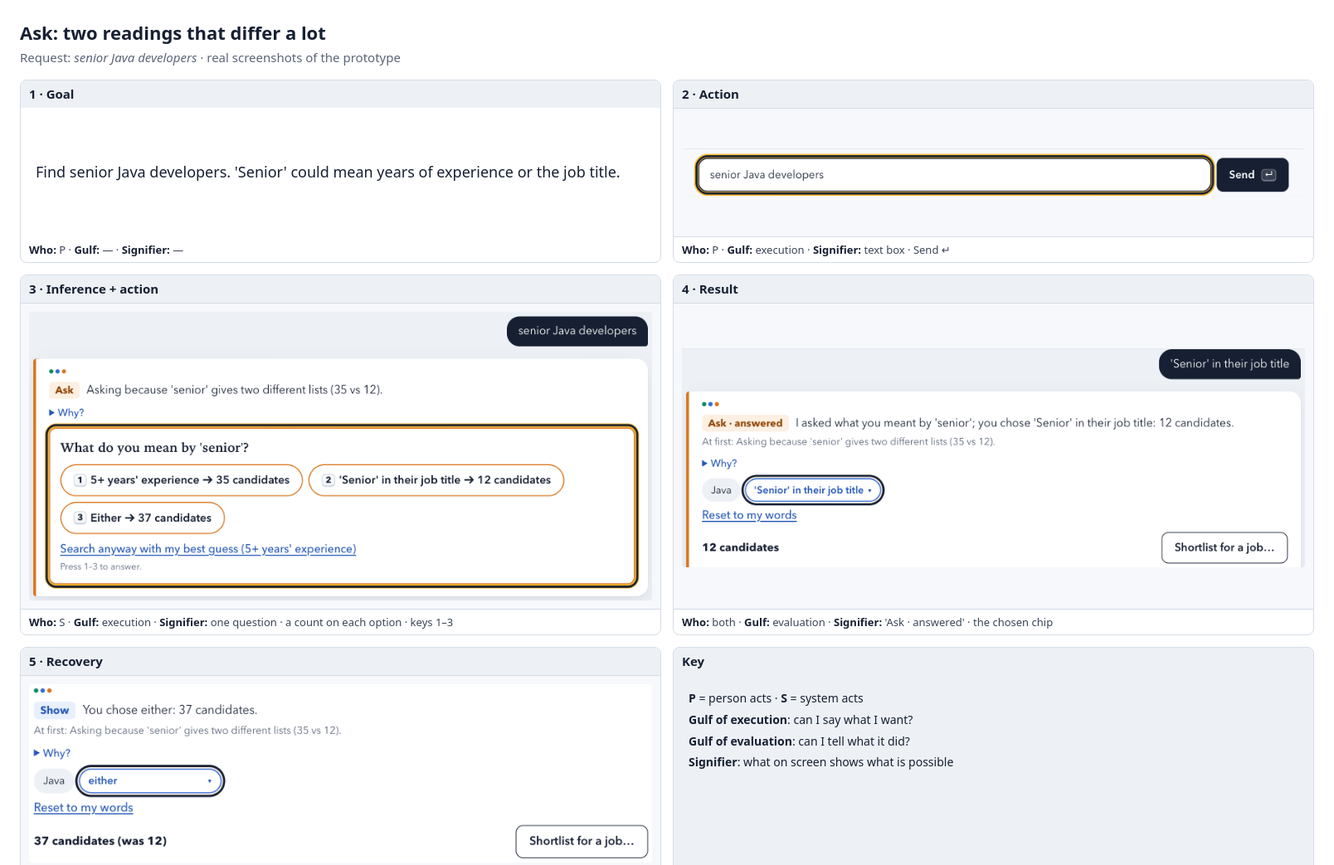
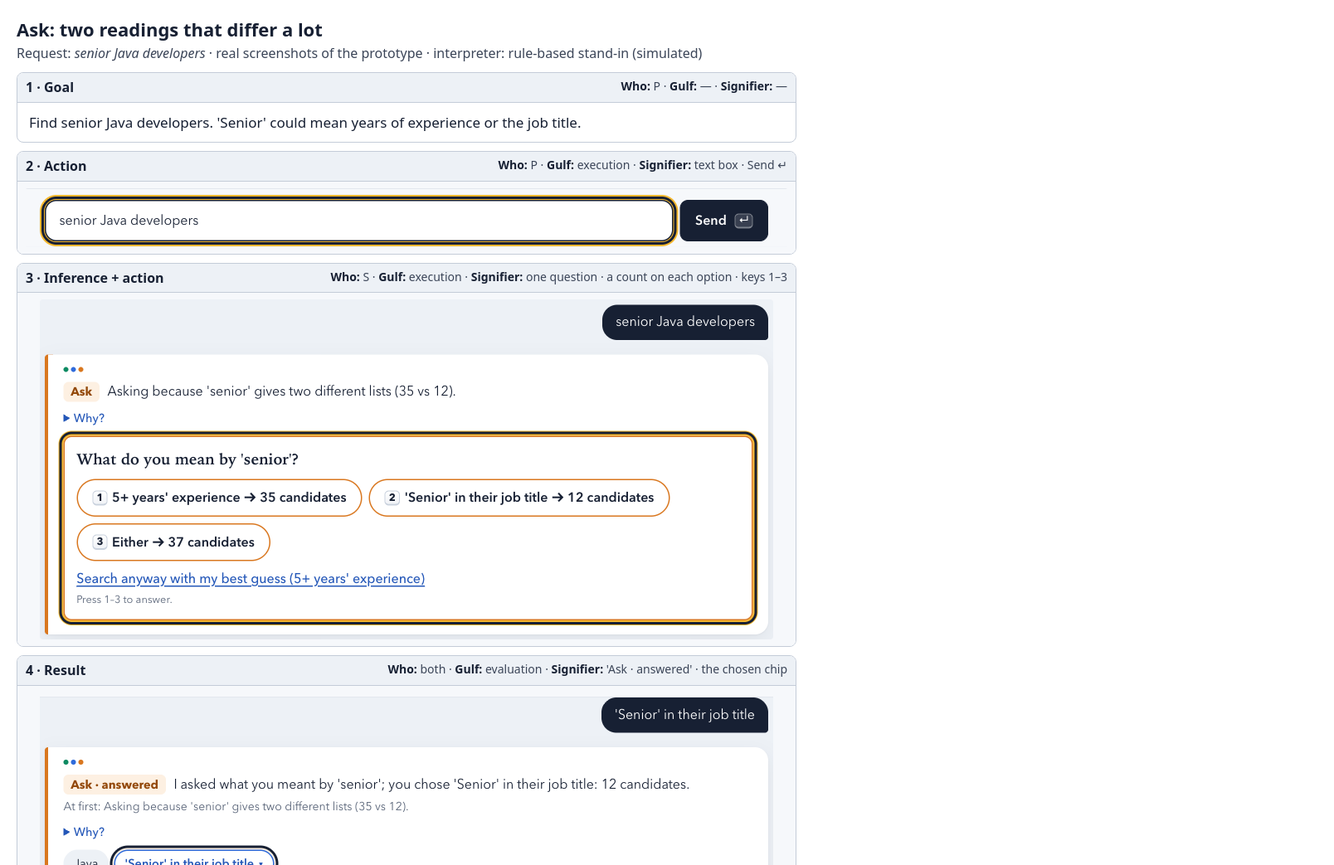
Before and after one commit to ar-pavel/ambiguity-aware-ai-search, a plain HTML site: page docs/storyboards/storyboard-ask.html in a window 1280 px wide. Shown: the top 1043 px of the page at 83% size, 1608 px wide, since content can reach past the window. Drawn offline with Linux system fonts and the light colour scheme.

Commit message:
docs: readable figures and the typed follow-up path (#70)
The diagram draws the typed follow-up path to the plan, with larger text. The storyboards are one column of frames from the same screenshots and state that the interpreter is simulated. The README records AI use for the report and figures.

Closes #69

```diff
--- a/docs/storyboards/storyboard-ask.html
+++ b/docs/storyboards/storyboard-ask.html
@@ -1,20 +1,20 @@
 <!doctype html><html lang="en"><head><meta charset="utf-8"><title>Ask: two readings that differ a lot</title><style>
-body { margin: 0; padding: 24px; font: 15px/1.4 system-ui, sans-serif; color: #172033; background: #fff;
-       width: 1560px; display: inline-block; }
-h1 { margin: 0 0 4px; font-size: 22px; } .req { margin: 0 0 16px; color: #5b6578; }
-.grid { display: grid; grid-template-columns: repeat(2, 1fr); gap: 14px; }
-.frame { border: 1px solid #d5dce6; border-radius: 8px; overflow: hidden; display: flex; flex-direction: column; }
-.head { padding: 6px 10px; background: #edf1f6; font-weight: 600; }
-.shot { flex: 1; display: flex; align-items: center; justify-content: center; background: #f6f8fb; padding: 10px;
-        border-top: 1px solid #d5dce6; border-bottom: 1px solid #d5dce6; min-height: 120px; }
-img { display: block; max-width: 100%; max-height: 430px; border-radius: 4px; }
-.key { background: #edf1f6; }
-.key .goal { font-size: 14px; align-items: flex-start; flex-direction: column; gap: 6px; }
-.goal { flex: 1; display: flex; align-items: center; padding: 18px; font-size: 18px; min-height: 120px; }
-.tags { padding: 6px 10px; font-size: 13px; color: #3b4558; } .tags b { color: #172033; }
-</style></head><body><h1>Ask: two readings that differ a lot</h1><p class="req">Request: <em>senior Java developers</em> · real screenshots of the prototype</p>
-<div class="grid"><div class="frame"><div class="head">1 · Goal</div><div class="goal">Find senior Java developers. &#x27;Senior&#x27; could mean years of experience or the job title.</div><div class="tags"><b>Who:</b> P · <b>Gulf:</b> — · <b>Signifier:</b> —</div></div><div class="frame"><div class="head">2 · Action</div><div class="shot"><img src="frames/ask-2-action.png" alt="Action"></div><div class="tags"><b>Who:</b> P · <b>Gulf:</b> execution · <b>Signifier:</b> text box · Send ↵</div></div><div class="frame"><div class="head">3 · Inference + action</div><div class="shot"><img src="frames/ask-3-system.png" alt="Inference + action"></div><div class="tags"><b>Who:</b> S · <b>Gulf:</b> execution · <b>Signifier:</b> one question · a count on each option · keys 1–3</div></div><div class="frame"><div class="head">4 · Result</div><div class="shot"><img src="frames/ask-4-result.png" alt="Result"></div><div class="tags"><b>Who:</b> both · <b>Gulf:</b> evaluation · <b>Signifier:</b> &#x27;Ask · answered&#x27; · the chosen chip</div></div><div class="frame"><div class="head">5 · Recovery</div><div class="shot"><img src="frames/ask-5-recovery.png" alt="Recovery"></div><div class="tags"><b>Who:</b> P · <b>Gulf:</b> execution · <b>Signifier:</b> chip ▾ · &#x27;(was 12)&#x27;</div></div><div class="frame key"><div class="head">Key</div><div class="goal">
-<div><b>P</b> = person acts · <b>S</b> = system acts</div>
-<div><b>Gulf of execution</b>: can I say what I want?</div>
-<div><b>Gulf of evaluation</b>: can I tell what it did?</div>
-<div><b>Signifier</b>: what on screen shows what is possible</div></div></div></div></body></html>
+body { margin: 0; padding: 20px; font: 16px/1.4 system-ui, sans-serif; color: #172033; background: #fff;
+       width: 940px; display: inline-block; }
+h1 { margin: 0 0 2px; font-size: 22px; } .req { margin: 0 0 12px; color: #3b4558; }
+.grid { display: grid; grid-template-columns: 1fr; gap: 10px; }
+.frame { border: 1px solid #c4ccd8; border-radius: 8px; overflow: hidden; }
+.head { display: flex; justify-content: space-between; gap: 16px; padding: 6px 10px; background: #edf1f6; }
+.head b { white-space: nowrap; } .tags { font-size: 14px; color: #3b4558; text-align: right; }
+.tags b { color: #172033; }
+.shot { display: flex; justify-content: center; background: #f6f8fb; padding: 8px; border-top: 1px solid #c4ccd8; }
+img { display: block; max-width: 100%; border-radius: 4px; }
+.goal { padding: 12px 14px; font-size: 17px; border-top: 1px solid #c4ccd8; }
+.key { margin: 10px 0 0; font-size: 14px; color: #3b4558; } .key b { color: #172033; }
+</style></head><body><h1>Ask: two readings that differ a lot</h1>
+<p class="req">Request: <em>senior Java developers</em> · real screenshots of the prototype ·
+interpreter: rule-based stand-in (simulated)</p>
+<div class="grid"><div class="frame"><div class="head"><b>1 · Goal</b><span class="tags"><b>Who:</b> P · <b>Gulf:</b> — · <b>Signifier:</b> —</span></div><div class="goal">Find senior Java developers. &#x27;Senior&#x27; could mean years of experience or the job title.</div></div><div class="frame"><div class="head"><b>2 · Action</b><span class="tags"><b>Who:</b> P · <b>Gulf:</b> execution · <b>Signifier:</b> text box · Send ↵</span></div><div class="shot"><img src="frames/ask-2-action.png" alt="Action"></div></div><div class="frame"><div class="head"><b>3 · Inference + action</b><span class="tags"><b>Who:</b> S · <b>Gulf:</b> execution · <b>Signifier:</b> one question · a count on each option · keys 1–3</span></div><div class="shot"><img src="frames/ask-3-system.png" alt="Inference + action"></div></div><div class="frame"><div class="head"><b>4 · Result</b><span class="tags"><b>Who:</b> both · <b>Gulf:</b> evaluation · <b>Signifier:</b> &#x27;Ask · answered&#x27; · the chosen chip</span></div><div class="shot"><img src="frames/ask-4-result.png" alt="Result"></div></div><div class="frame"><div class="head"><b>5 · Recovery</b><span class="tags"><b>Who:</b> P · <b>Gulf:</b> execution · <b>Signifier:</b> chip ▾ · &#x27;(was 12)&#x27;</span></div><div class="shot"><img src="frames/ask-5-recovery.png" alt="Recovery"></div></div></div>
+<p class="key"><b>Key.</b> <b>P</b> = the person acts, <b>S</b> = the system acts. <b>Gulf of execution</b>: can I say
+what I want? <b>Gulf of evaluation</b>: can I tell what it did? <b>Signifier</b>: what on screen shows what is
+possible.</p></body></html>
```
Also changed, not shown: docs/storyboards/storyboard-show.html (+19 -19 lines), docs/storyboards/storyboard-write.html (+19 -19 lines), docs/storyboards/storyboard-ask.png, docs/storyboards/storyboard-show.png, docs/storyboards/storyboard-write.png, docs/system.png, docs/system.svg, 3 other files.
